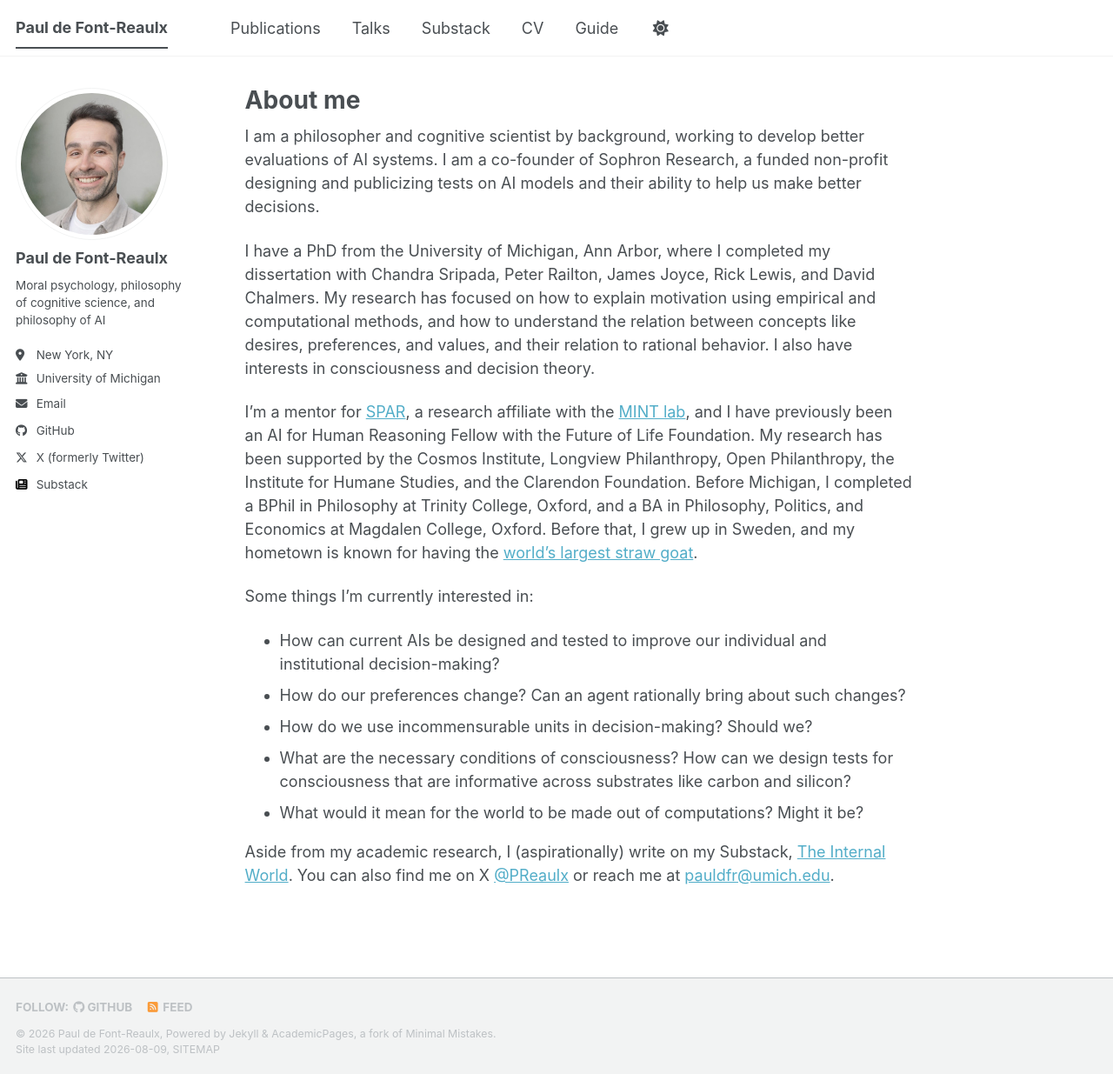
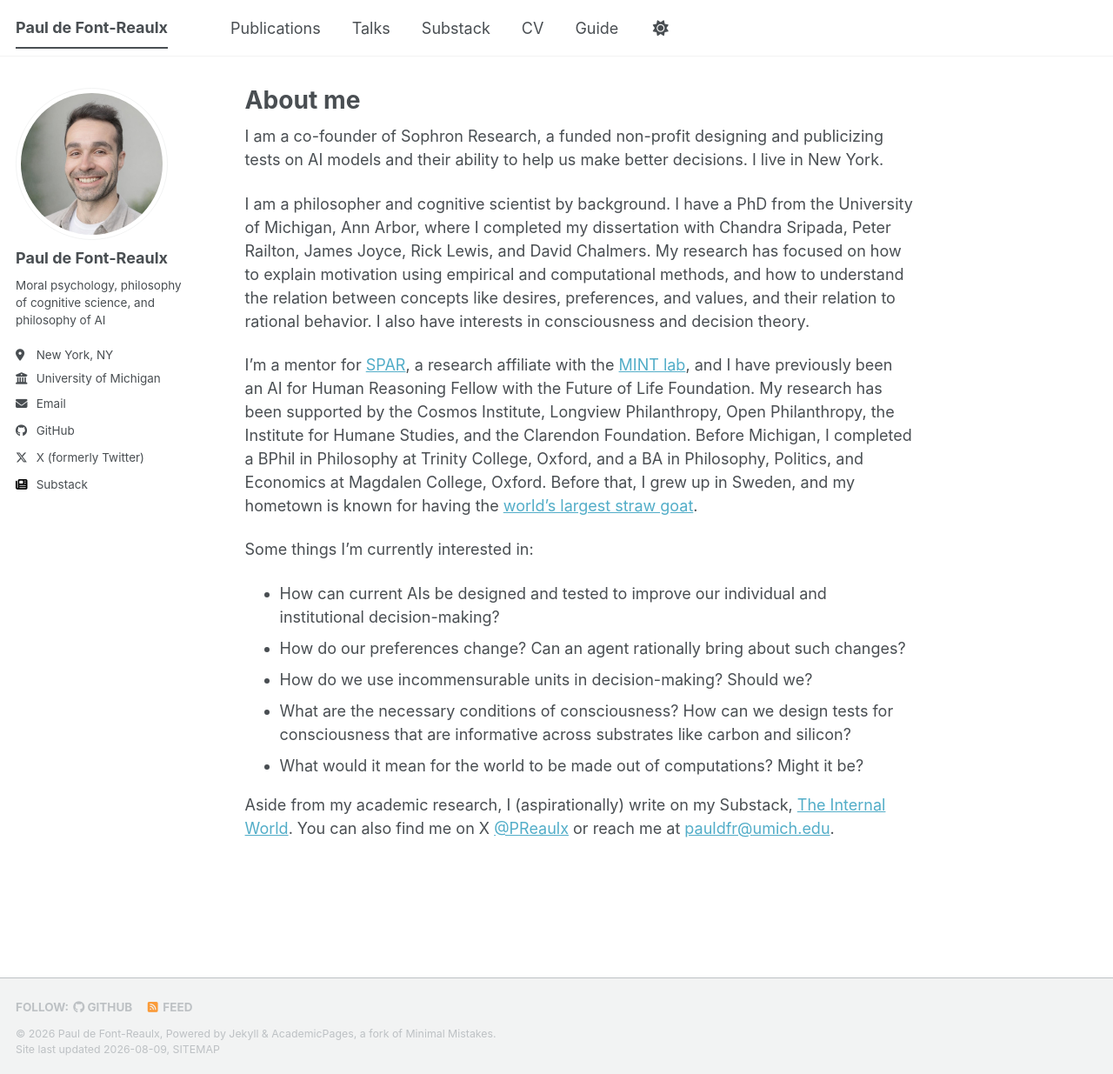
Before and after one commit to pauldfr/pauldfr.github.io, a Jekyll site: the page built from _pages/about.md, in a window 1280 px wide and 1235 px high. Shown: the whole window at 87% size. Built offline with Jekyll 4.4.1, drawn with Linux system fonts in a browser that asks for light colours; a style sheet for code colours, icons or effects is not loaded.

Commit message:
Restructure about page intro, add New York
Co-Authored-By: Claude Fable 5 <noreply@anthropic.com>

```diff
--- a/_pages/about.md
+++ b/_pages/about.md
@@ -7,9 +7,9 @@ redirect_from:
   - /about.html
 ---
 
-I am a philosopher and cognitive scientist by background, working to develop better evaluations of AI systems. I am a co-founder of Sophron Research, a funded non-profit designing and publicizing tests on AI models and their ability to help us make better decisions.
+I am a co-founder of Sophron Research, a funded non-profit designing and publicizing tests on AI models and their ability to help us make better decisions. I live in New York.
 
-I have a PhD from the University of Michigan, Ann Arbor, where I completed my dissertation with Chandra Sripada, Peter Railton, James Joyce, Rick Lewis, and David Chalmers. My research has focused on how to explain motivation using empirical and computational methods, and how to understand the relation between concepts like desires, preferences, and values, and their relation to rational behavior. I also have interests in consciousness and decision theory.
+I am a philosopher and cognitive scientist by background. I have a PhD from the University of Michigan, Ann Arbor, where I completed my dissertation with Chandra Sripada, Peter Railton, James Joyce, Rick Lewis, and David Chalmers. My research has focused on how to explain motivation using empirical and computational methods, and how to understand the relation between concepts like desires, preferences, and values, and their relation to rational behavior. I also have interests in consciousness and decision theory.
 
 I'm a mentor for [SPAR](https://sparai.org/), a research affiliate with the [MINT lab](https://mintresearch.org/), and I have previously been an AI for Human Reasoning Fellow with the Future of Life Foundation. My research has been supported by the Cosmos Institute, Longview Philanthropy, Open Philanthropy, the Institute for Humane Studies, and the Clarendon Foundation. Before Michigan, I completed a BPhil in Philosophy at Trinity College, Oxford, and a BA in Philosophy, Politics, and Economics at Magdalen College, Oxford. Before that, I grew up in Sweden, and my hometown is known for having the [world's largest straw goat](https://en.wikipedia.org/wiki/G%C3%A4vle_goat).
 
```
